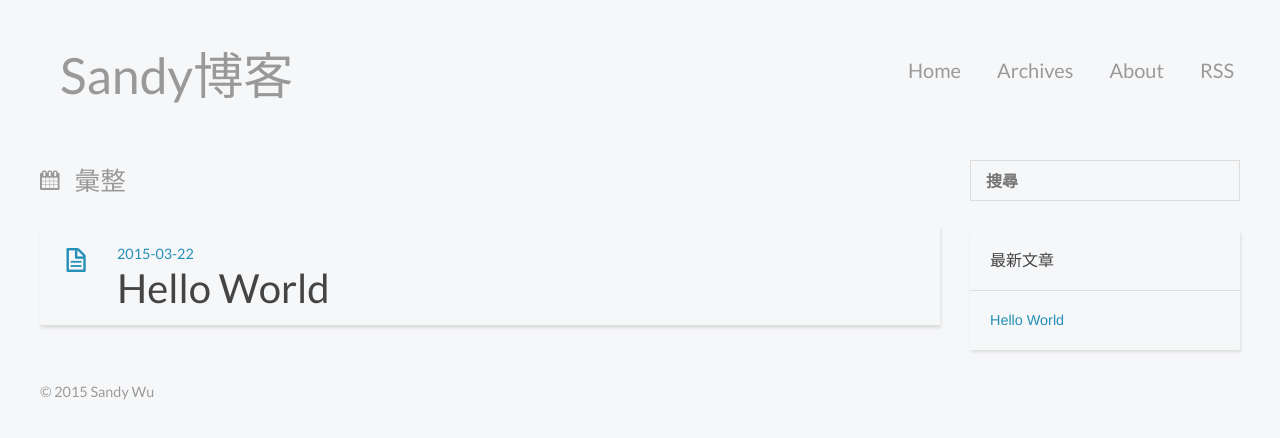
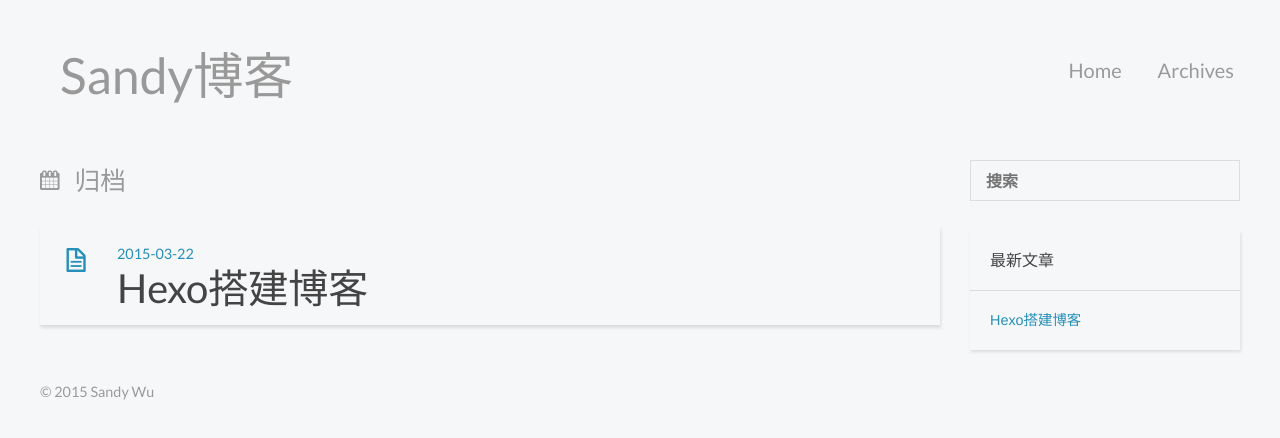
Before and after one commit to sandywux/sandywux.github.io, a plain HTML site: page archives/index.html in a window 1280 px wide. Drawn offline with nearby package versions, Linux system fonts and the light colour scheme.

Commit message:
Site updated: 2015-03-22 23:14:40

```diff
--- a/archives/index.html
+++ b/archives/index.html
@@ -3,7 +3,7 @@
 <head>
   <meta charset="utf-8">
 
-  <title>彙整 | Sandy博客</title>
+  <title>归档 | Sandy博客</title>
   <meta name="author" content="Sandy Wu">
 
 
@@ -36,10 +36,6 @@
 
       <li><a href="/archives">Archives</a></li>
 
-      <li><a href="/about">About</a></li>
-
-      <li><a href="/atom.xml">RSS</a></li>
-
   </ul>
   <div class="clearfix"></div>
 </nav>
@@ -47,7 +43,7 @@
 </header>
   <div id="content" class="inner">
     <div id="main-col" class="alignleft"><div id="wrapper">
-<h2 class="archive-title">彙整</h2>
+<h2 class="archive-title">归档</h2>
 
 
   <div class="archive">
@@ -56,9 +52,9 @@
         <div class="post-content">
           <header>
             <div class="icon"></div>
-            <time datetime="2015-03-22T12:09:54.000Z"><a href="/2015/03/22/hello-world/">2015-03-22</a></time>
+            <time datetime="2015-03-22T15:08:04.000Z"><a href="/2015/03/22/hello-world/">2015-03-22</a></time>
 
-              <h1 class="title"><a href="/2015/03/22/hello-world/">Hello World</a></h1>
+              <h1 class="title"><a href="/2015/03/22/hello-world/">Hexo搭建博客</a></h1>
 
           </header>
         </div>
@@ -69,7 +65,7 @@
     <aside id="sidebar" class="alignright">
   <div class="search">
   <form action="//google.com/search" method="get" accept-charset="utf-8">
-    <input type="search" name="q" results="0" placeholder="搜尋">
+    <input type="search" name="q" results="0" placeholder="搜索">
     <input type="hidden" name="q" value="site:yoursite.com">
   </form>
 </div>
@@ -82,7 +78,7 @@
   <ul class="entry">
 
       <li>
-        <a href="/2015/03/22/hello-world/">Hello World</a>
+        <a href="/2015/03/22/hello-world/">Hexo搭建博客</a>
       </li>
 
   </ul>
```
Also changed, not shown: 2015/03/22/hello-world/index.html (+6 -10 lines), archives/2015/03/index.html (+5 -9 lines), archives/2015/index.html (+5 -9 lines), index.html (+4 -8 lines).
